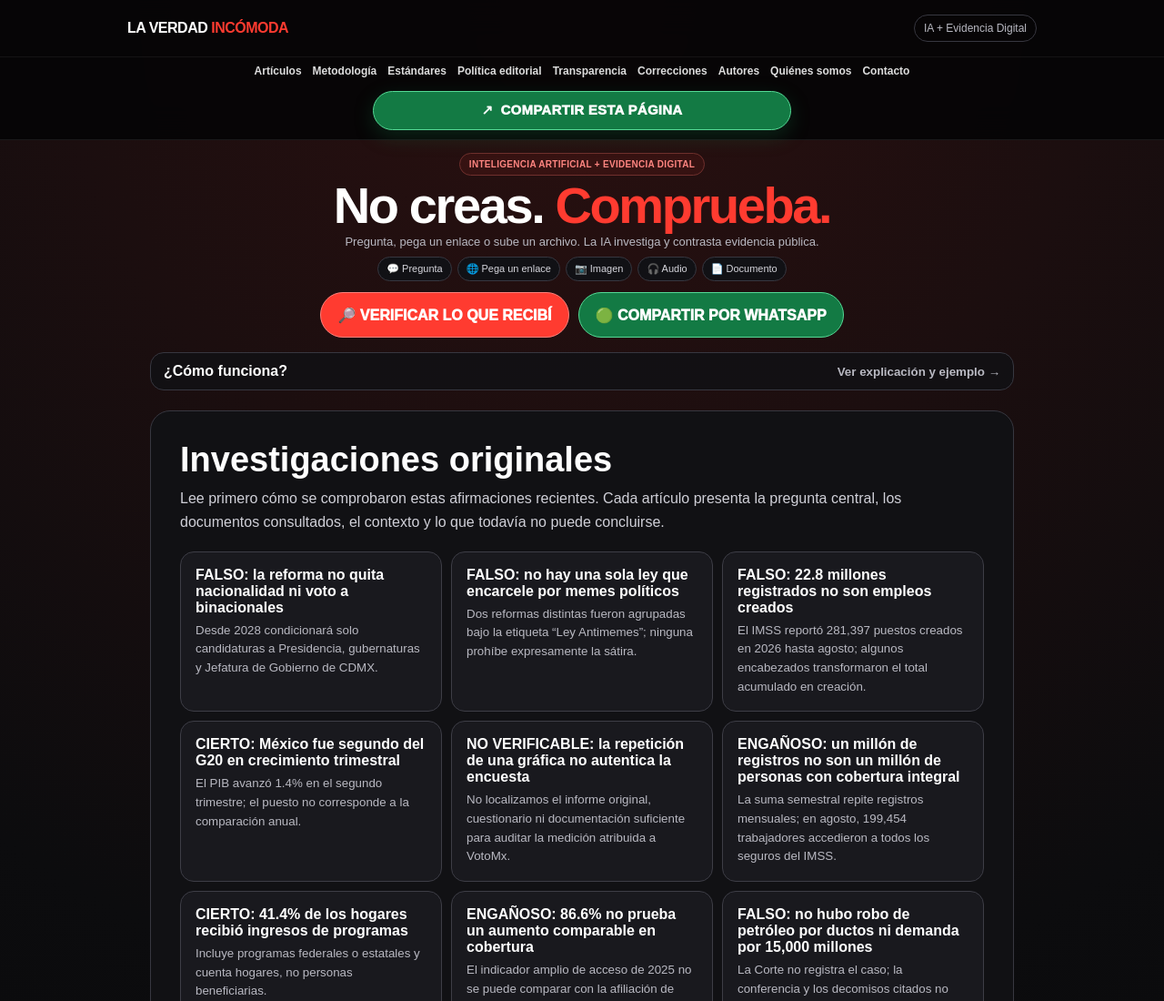
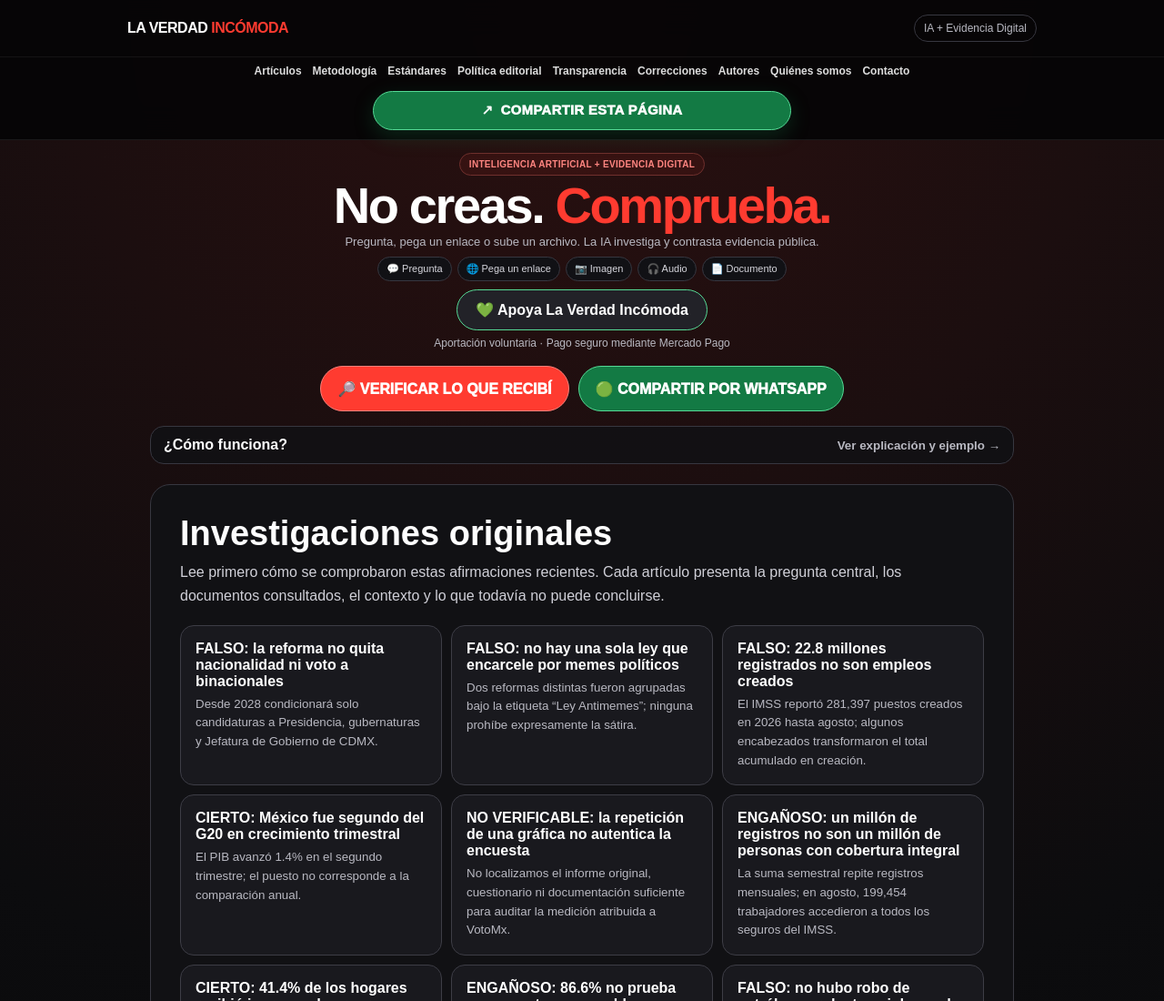
Before and after one commit to Terrasanador/la-verdad-incomoda, a website: page index.html in a window 1280 px wide. Shown: the top 1100 px of the page at 91% size. Drawn offline with Linux system fonts and the light colour scheme.

Commit message:
Add Mercado Pago voluntary support button

```diff
--- a/index.html
+++ b/index.html
@@ -301,6 +301,7 @@
     <p class="subtitle">Pregunta, pega un enlace o sube un archivo. La IA investiga y contrasta evidencia pública.</p>
   </section>
   <div class="quick-how"><span>💬 Pregunta</span><span>🌐 Pega un enlace</span><span>📷 Imagen</span><span>🎧 Audio</span><span>📄 Documento</span></div>
+  <div class="support-donations" style="text-align:center;margin:8px auto 18px"><a href="https://link.mercadopago.com.mx/laverdadincomoda" target="_blank" rel="noopener noreferrer" aria-label="Apoya La Verdad Incómoda con una aportación voluntaria en Mercado Pago" style="display:inline-block;padding:12px 20px;border-radius:999px;background:#222228;border:1px solid #55d995;color:#fff;text-decoration:none;font-weight:800">💚 Apoya La Verdad Incómoda</a><p style="font-size:12px;color:#b9b9c2;margin-top:7px">Aportación voluntaria · Pago seguro mediante Mercado Pago</p></div>
   <div class="growth-actions" aria-label="Acciones principales">
     <button class="verify-now" id="heroVerifyButton" type="button">🔎 VERIFICAR LO QUE RECIBÍ</button>
     <button class="whatsapp-share" id="heroWhatsAppButton" type="button">🟢 COMPARTIR POR WHATSAPP</button>
```
